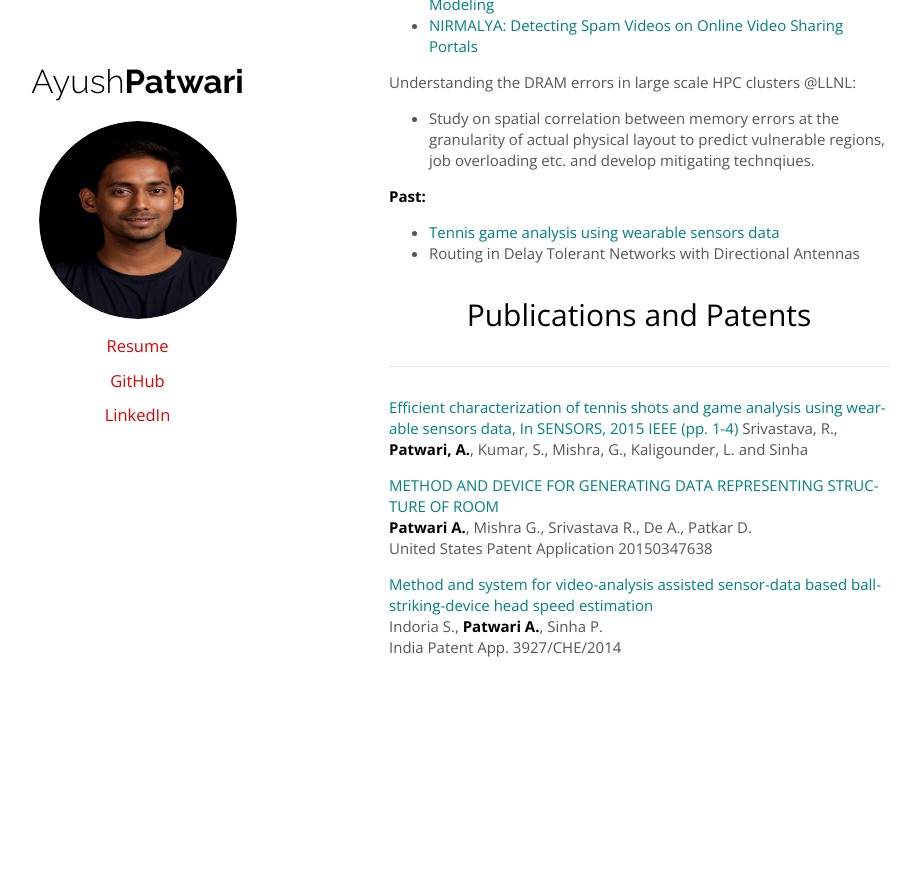
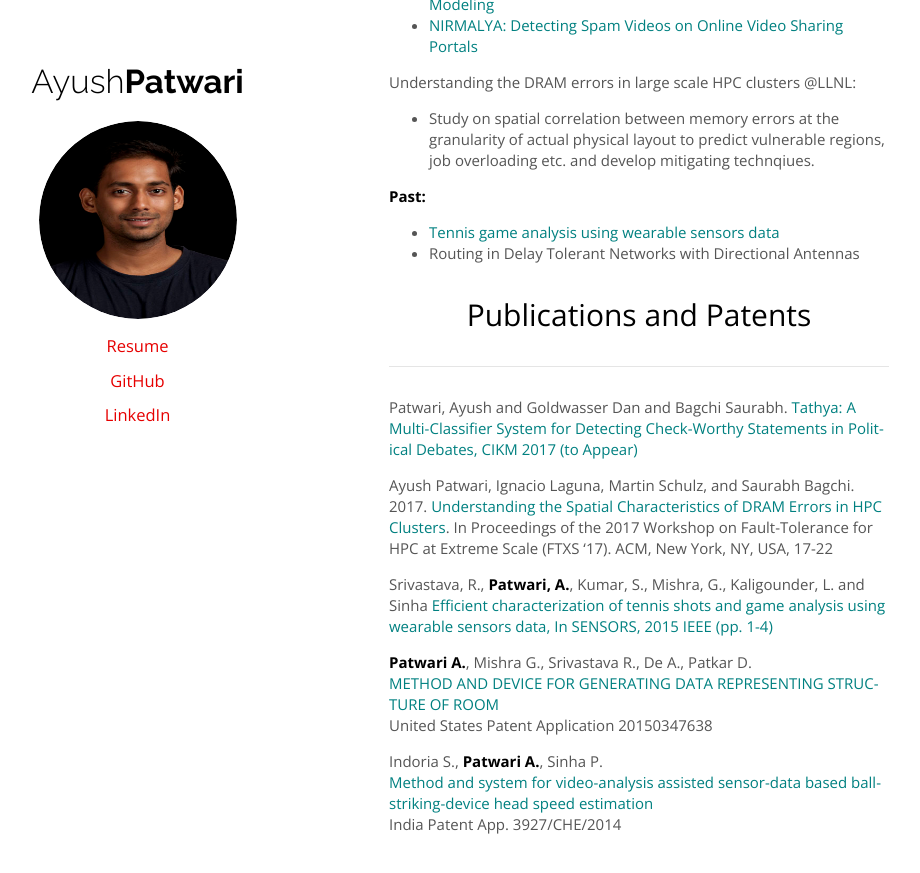
Before and after one commit to patwaria/patwaria.github.io, a Jekyll site: the page built from index.md, in a window 1280 px wide and 900 px high, scrolled down 534 px. Shown: the top 873 px of the window, without its empty margins (201-1121 px from the left). Built offline with Jekyll 4.4.1, drawn with Linux system fonts in a browser that asks for light colours; nearby versions of some CDN libraries; before the commit the page ends 1257 px from its top, so only the background shows below that.

Commit message:
Papers updated

```diff
--- a/index.md
+++ b/index.md
@@ -29,13 +29,22 @@ Understanding the DRAM errors in large scale HPC clusters @LLNL:
 * Routing in Delay Tolerant Networks with Directional Antennas
 
 # Publications and Patents
+
+Patwari, Ayush and Goldwasser Dan and Bagchi Saurabh.
+[Tathya: A Multi-Classifier System for Detecting Check-Worthy
+Statements in Political Debates, CIKM 2017 (to Appear)](./papers/cikm-tathya.pdf)
+
+
+Ayush Patwari, Ignacio Laguna, Martin Schulz, and Saurabh Bagchi. 2017. [Understanding the Spatial Characteristics of DRAM Errors in HPC Clusters](../papers/ftxs.pdf). In Proceedings of the 2017 Workshop on Fault-Tolerance for HPC at Extreme Scale (FTXS '17). ACM, New York, NY, USA, 17-22
+
+Srivastava, R., **Patwari, A.**, Kumar, S., Mishra, G., Kaligounder, L. and Sinha
 [Efficient characterization of tennis shots and game analysis using wearable sensors data, In SENSORS, 2015 IEEE (pp. 1-4)](./papers/sensors15.pdf)
-Srivastava, R., **Patwari, A.**, Kumar, S., Mishra, G., Kaligounder, L. and Sinha
 
+
+**Patwari A.**, Mishra G., Srivastava R., De A., Patkar D.<br>
 [METHOD AND DEVICE FOR GENERATING DATA REPRESENTING STRUCTURE OF ROOM](http://www.freepatentsonline.com/20150347638.pdf)<br>
-**Patwari A.**, Mishra G., Srivastava R., De A., Patkar D.<br>
 United States Patent Application 20150347638
 
+Indoria S., **Patwari A.**, Sinha P.<br>
 [Method and system for video-analysis assisted sensor-data based ball-striking-device head speed estimation]()<br>
-Indoria S., **Patwari A.**, Sinha P.<br>
 India Patent App. 3927/CHE/2014
```
Also changed, not shown: 3 other files.
